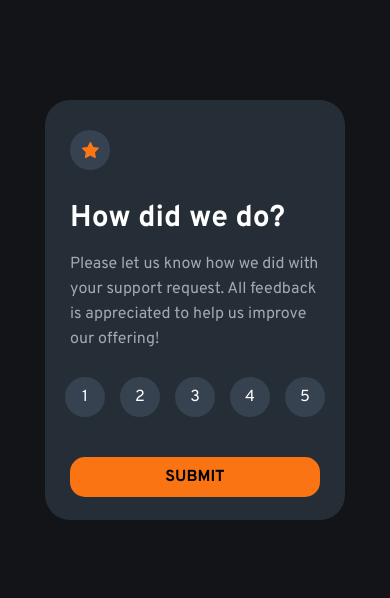
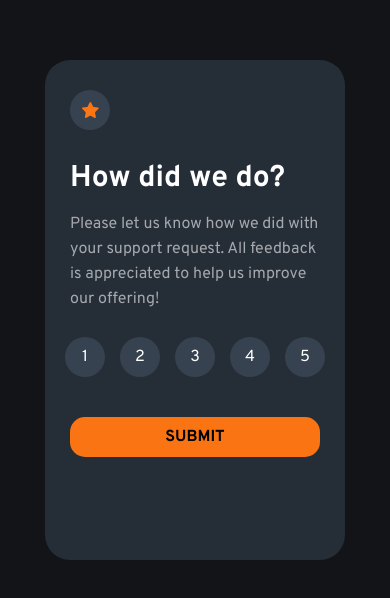
Before and after one commit to PabloAnjos/Componente-de-classifica-o-interativa, a plain HTML site: page index.html in a window 390 px wide. Shown: the part 112-710 px from the top of the page. Drawn offline with Linux system fonts and the light colour scheme.

Commit message:
Update responsividade 2.0

```diff
--- a/styles.css
+++ b/styles.css
@@ -103,7 +103,7 @@ main {
 @media (min-width: 375px) and (max-width: 768px) {
     .container {
         width: 300px;
-        height: 420px;
+        height: 500px;
     }
 
     #border-image {
```
